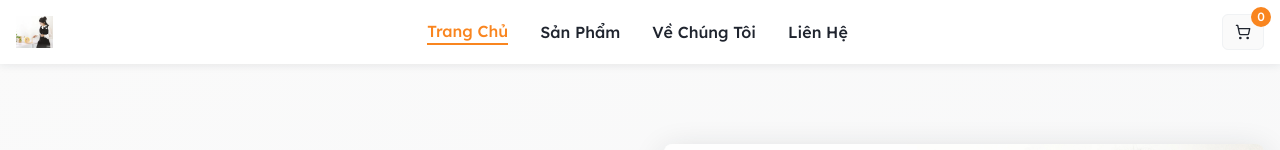
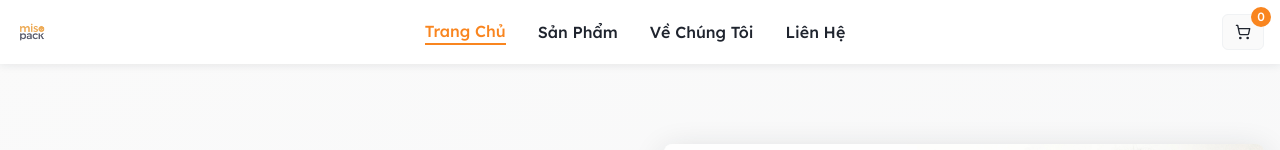
Before and after one commit to tienpv24/misopack-smart-shop, a React (Vite) app: page / in a window 1280 px wide. Shown: the top 150 px of the page. Built offline with nearby package versions, Linux system fonts and the light colour scheme.

Commit message:
Update logo
Replace the current logo with the provided image.

```diff
--- a/src/components/Header.tsx
+++ b/src/components/Header.tsx
@@ -24,7 +24,7 @@ const Header = () => {
           {/* Logo */}
           <Link to="/" className="flex items-center space-x-2">
             <img
-              src="/lovable-uploads/6ec86c8a-2934-41c2-85f5-b12435a4128c.png"
+              src="/lovable-uploads/d13cdd65-7d87-44a5-8c57-691733dc44cf.png"
               alt="MisoPack"
               className="h-8 w-auto"
             />
```
Also changed, not shown: public/lovable-uploads/d13cdd65-7d87-44a5-8c57-691733dc44cf.png (added).
